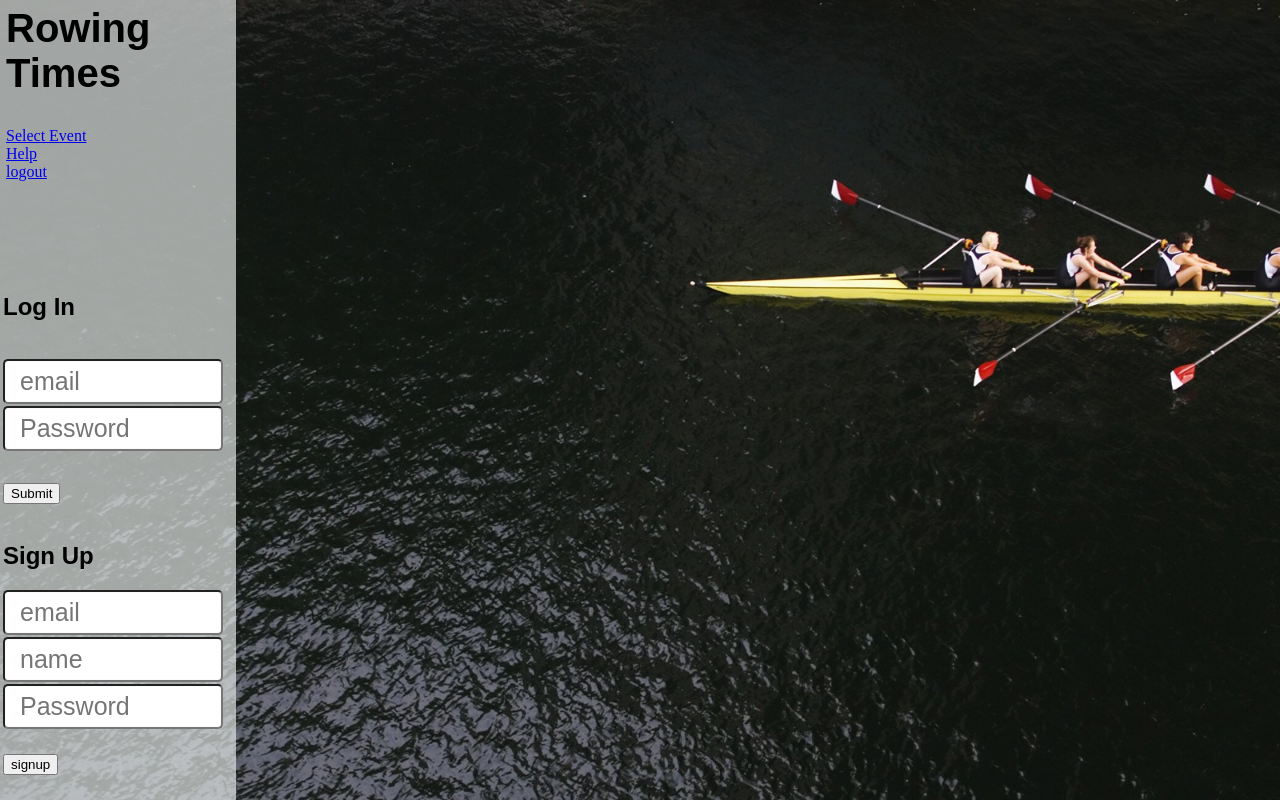
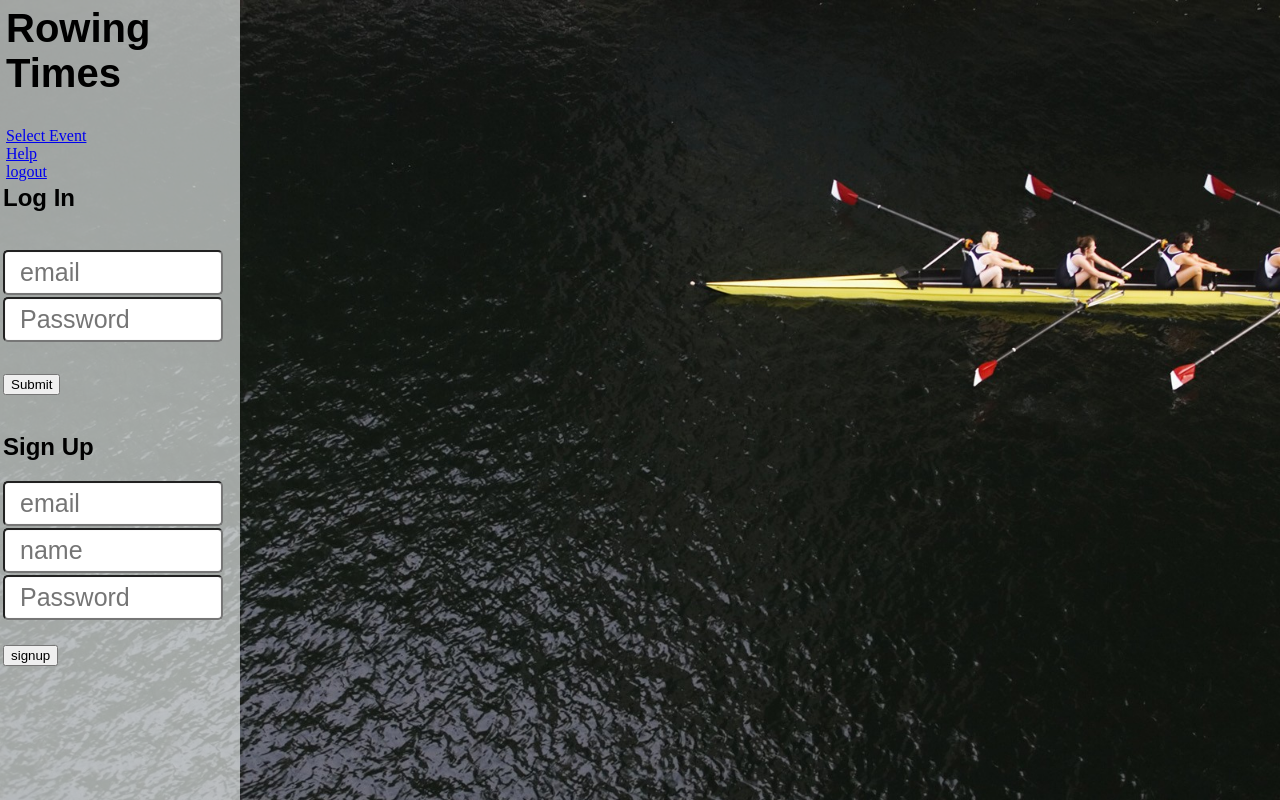
Before and after one commit to ventisep/RowTime, a Python web app: template templates/rcn_login.html in a window 1280 px wide. Run offline with Jinja, Linux system fonts and the light colour scheme; the template is opened without the code that fills it, so the values that code supplies are empty.

Commit message:
Made small changes

```diff
--- a/css/style.css
+++ b/css/style.css
@@ -1,6 +1,8 @@
 body{
 	background-repeat: no-repeat;
 	background-size: 120%;
+	height: 80%;
+	width: 100%;
 }
 h1{
 	font-family: Arial;
@@ -25,7 +27,6 @@ div#log > a{
 div#log > a:hover{
 	background: rgba(234, 127, 0, 1);
 	color: #FFF;
-	border-right-
 }
 
 #username{
@@ -145,7 +146,3 @@ p{
 	box-shadow: 0px 0px 1px #ccc inset;
 	outline:0;
 }
-
-#text3:hover
-{
-}
--- a/templates/layout.html
+++ b/templates/layout.html
@@ -28,10 +28,7 @@
     {% endblock %}
 
   <footer>
-    <nav><ul class="inline bull">
-      <li><br>
-      </li>
-    </ul></nav>
+
   </footer>
 </body>
 </html>
--- a/templates/rcn_login.html
+++ b/templates/rcn_login.html
@@ -2,7 +2,7 @@
 {% block main %}
 <HTML>
 <body onload="myFunction()" id="body">
-	<br><br><br><br><br><br><br><br><br><br><br><br><br><br><br>
+	<br>
 	<form method="post" action="/login">
 		<h2>Log In</h2><br>
 		<input type="text" placeholder="email" id="text3" name="email" class="text_space2" value = {{email}}>
@@ -20,8 +20,15 @@
 		<input type="password" placeholder="Password" id="text3" name="password2" class="text_space"><br>
 		<input type="submit" value="signup">
 	</form>
+	</td>
+	<td class="clear">
+	</td>
 </tr>
-</td>
+<tr>
+	<td colspan="2" class="bottom_info">
+
+	</td>
+</tr>
 </table>
 	<script>
 		function myFunction() {
```
Also changed, not shown: 6 other files.
